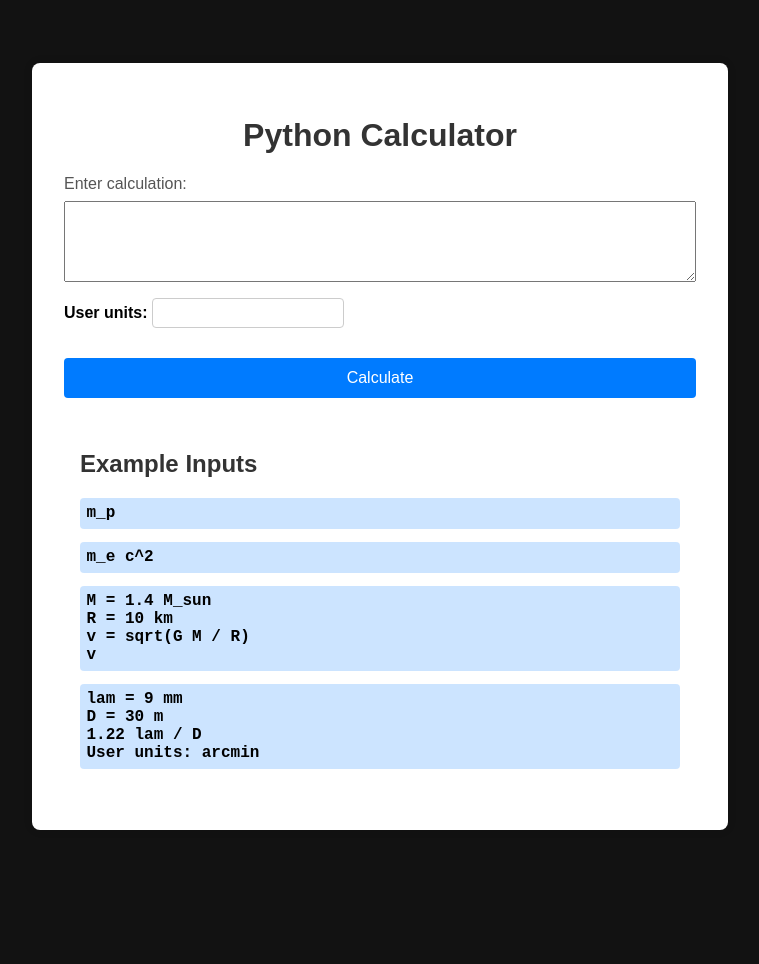
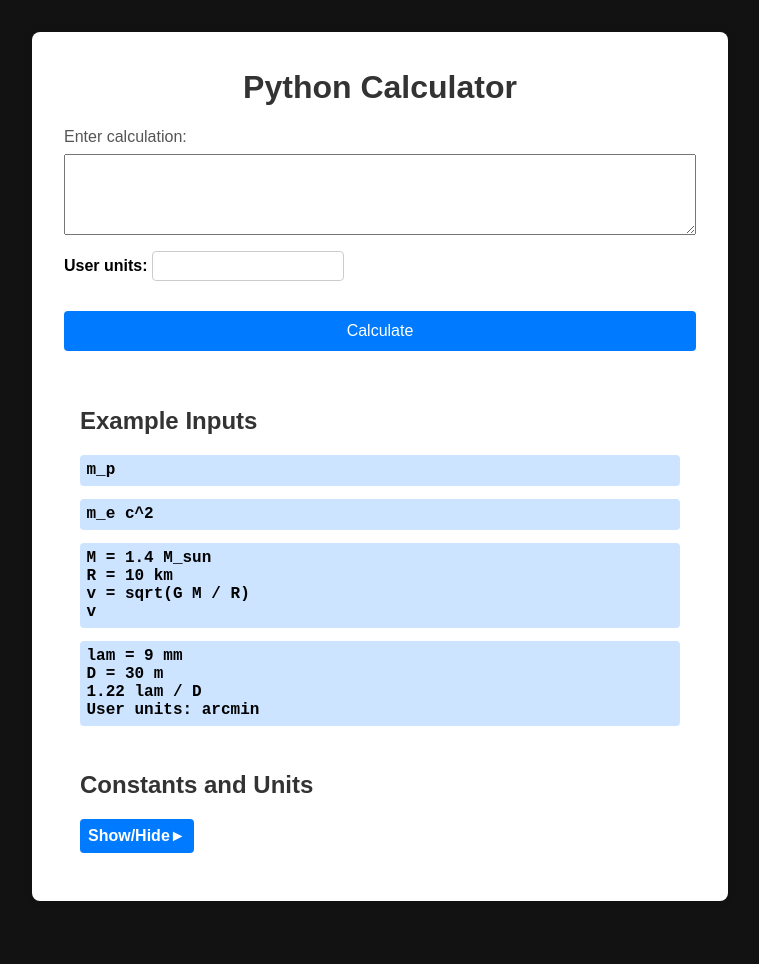
Before and after one commit to chongchonghe/astrocalculator, a Python web app: template calc/templates/index.html in a window 1280 px wide. Shown: the whole page, without its empty margins (260-1019 px from the left). Before the commit the page ends 830 px from the top, so only its background shows below. Run offline with Jinja, Linux system fonts and the light colour scheme; the template is opened without the code that fills it, so the values that code supplies are empty.

Commit message:
add collapsible documentation

```diff
--- a/calc/static/style.css
+++ b/calc/static/style.css
@@ -6,14 +6,12 @@ body {
 .container {
   width: 50%;
   margin: 5% auto;
+  margin-top: 2em;
   background-color: #ffffff;
   padding: 2em;
+  padding-top: 1em;
   border-radius: 8px;
   box-shadow: 0 0 10px rgba(0, 0, 0, 0.1);
-}
-
-.mt-3 {
-  margin-top: 1rem; /* Adjust the value as needed for spacing */
 }
 
 h1 {
@@ -59,7 +57,7 @@ button:hover {
   border-left: 4px solid #28a745;
 }
 
-.result h2 {
+h2 {
   margin-top: 0;
   color: #28a745;
 }
@@ -99,6 +97,7 @@ button:hover {
 }
 
 .examples h2 {
+    margin-top: 1em; /* Space before Constants section */
     color: #333333; /* Dark text for the header */
 }
 
@@ -115,3 +114,65 @@ button:hover {
     font-family: 'Courier New', Courier, monospace;
     font-weight: 550; /* Thicker font weight for example text */
 }
+
+.constants {
+    margin-top: 0em; /* Space before Constants section */
+    padding: 1em;
+    border-radius: 4px;
+    background-color: #ffffff; /* Light background */
+    color: #333333; /* Dark text color */
+}
+
+.constants h2 {
+    color: #333333; /* Dark text for the header */
+    font-weight: bold; /* Thicker font */
+}
+
+.collapsible {
+    background-color: #007bff;
+    color: white;
+    cursor: pointer;
+    padding: 0.5em;
+    width: auto; /* Make the button width fit its content */
+    border: none;
+    text-align: left;
+    outline: none;
+    font-size: 1em;
+    border-radius: 4px;
+    margin-top: 0.5em;
+    font-weight: bold; /* Thicker font */
+    display: flex;
+    justify-content: space-between;
+    align-items: center;
+    transition: background-color 0.3s ease;
+}
+
+.collapsible:hover {
+    background-color: #0056b3; /* Darker blue on hover */
+}
+
+.toggle-symbol {
+    transition: transform 0.3s ease;
+}
+
+.collapsible.active .toggle-symbol {
+    transform: rotate(90deg); /* Rotate the symbol when active */
+}
+
+.content {
+    padding: 0 1em;
+    display: none;
+    overflow: hidden;
+    background-color: transparent; /* Remove background color */
+    border-radius: 4px;
+    margin-top: 0.5em;
+    padding-left: 0; /* Remove left padding */
+}
+
+.content pre {
+    background-color: #007bff33; /* Light background for code blocks to match button */
+    color: #000000; /* Dark text color */
+    padding: 0.5em;
+    border-radius: 4px;
+    overflow-x: auto;
+}
--- a/calc/templates/index.html
+++ b/calc/templates/index.html
@@ -28,6 +28,20 @@
                     copyToClipboard(this.textContent);
                 });
             });
+
+            // Collapsible functionality
+            const coll = document.getElementsByClassName("collapsible");
+            for (let i = 0; i < coll.length; i++) {
+                coll[i].addEventListener("click", function() {
+                    this.classList.toggle("active");
+                    const content = this.nextElementSibling;
+                    if (content.style.display === "block") {
+                        content.style.display = "none";
+                    } else {
+                        content.style.display = "block";
+                    }
+                });
+            }
         });
     </script>
 </head>
@@ -64,6 +78,74 @@ D = 30 m
 1.22 lam / D
 User units: arcmin</code></pre>
         </div>
+
+        <!-- Updated Constants section with improved toggle button -->
+        <div class="constants">
+            <h2>Constants and Units</h2>
+            <button class="collapsible">
+                Show/Hide <span class="toggle-symbol">&#9658;</span>
+            </button>
+            <div class="content">
+                <p>Available constants:</p>
+<pre><code>
+========== ============== ================ =========================
+   Name        Value            Unit       Description
+========== ============== ================ =========================
+    G       6.674300e-08    cm3 / (g s2)   Gravitational constant
+   N_A      6.022141e+23      1 / mol      Avogadro's number
+    R       8.314463e+07   erg / (K mol)   Gas constant
+   Ryd      1.097373e+05       1 / cm      Rydberg constant
+    a0      5.291772e-09         cm        Bohr radius
+  alpha     7.297353e-03                   Fine-structure constant
+   atm      1.013250e+06       P / s       Standard atmosphere
+  b_wien    2.897772e-01        cm K       Wien wavelength displacement law constant
+    c       2.997925e+10       cm / s      Speed of light in vacuum
+    g0      9.806650e+02      cm / s2      Standard acceleration of gravity
+    h       6.626070e-27       erg s       Planck constant
+   hbar     1.054572e-27       erg s       Reduced Planck constant
+   k_B      1.380649e-16      erg / K      Boltzmann constant
+   m_e      9.109384e-28         g         Electron mass
+   m_n      1.674927e-24         g         Neutron mass
+   m_p      1.672622e-24         g         Proton mass
+ sigma_T    6.652459e-25        cm2        Thomson scattering cross-section
+ sigma_sb   5.670374e-05    g / (K4 s3)    Stefan-Boltzmann constant
+    u       1.660539e-24         g         Atomic mass
+ GM_earth   3.986004e+20      cm3 / s2     Nominal Earth mass parameter
+  GM_jup    1.266865e+23      cm3 / s2     Nominal Jupiter mass parameter
+  GM_sun    1.327124e+26      cm3 / s2     Nominal solar mass parameter
+  L_bol0    3.012800e+35      erg / s      Luminosity for absolute bolometric magnitude 0
+  L_sun     3.828000e+33      erg / s      Nominal solar luminosity
+ M_earth    5.972168e+27         g         Earth mass
+  M_jup     1.898125e+30         g         Jupiter mass
+  M_sun     1.988410e+33         g         Solar mass
+ R_earth    6.378100e+08         cm        Nominal Earth equatorial radius
+  R_jup     7.149200e+09         cm        Nominal Jupiter equatorial radius
+  R_sun     6.957000e+10         cm        Nominal solar radius
+    au      1.495979e+13         cm        Astronomical Unit
+   kpc      3.085678e+21         cm        Kiloparsec
+    pc      3.085678e+18         cm        Parsec
+========== ============== ================ =========================
+</code></pre>
+                <p>Available units:</p>
+<pre><code>
+{
+  'Length': ['m', 'cm', 'mm', 'um', 'nm', 'Angstrom', 'km', 'au', 'AU', 'pc', 'kpc', 'Mpc', 'lyr',],
+  'Mass': ['kg', 'g', 'M_sun', 'Msun'],
+  'Density': ['mpcc'],
+  'Time': ['s', 'yr', 'Myr', 'Gyr',],
+  'Energy': ['J', 'erg', 'eV', 'keV', 'MeV', 'GeV'],
+  'Power': ['W'],
+  'Pressure': ['Pa', 'bar', 'mbar'],
+  'Frequency': ['Hz', 'kHz', 'MHz', 'GHz',],
+  'EM': ['esu', 'Gauss'],
+  'Temperature': ['K',],
+  'Angular size': ['deg', 'radian', 'arcmin', 'arcsec', 'arcsec2', 'sr'],
+  'Astronomy': ['Lsun', 'Jy', 'mJy', 'MJy', 'a_rad'],
+  'Composite': ['m2', 'm3', 'cm2', 'cm3', 's2', 'pc2', 'pc3']
+}
+</code></pre>
+            </div>
+        </div>
     </div>
 </body>
 </html>
```
